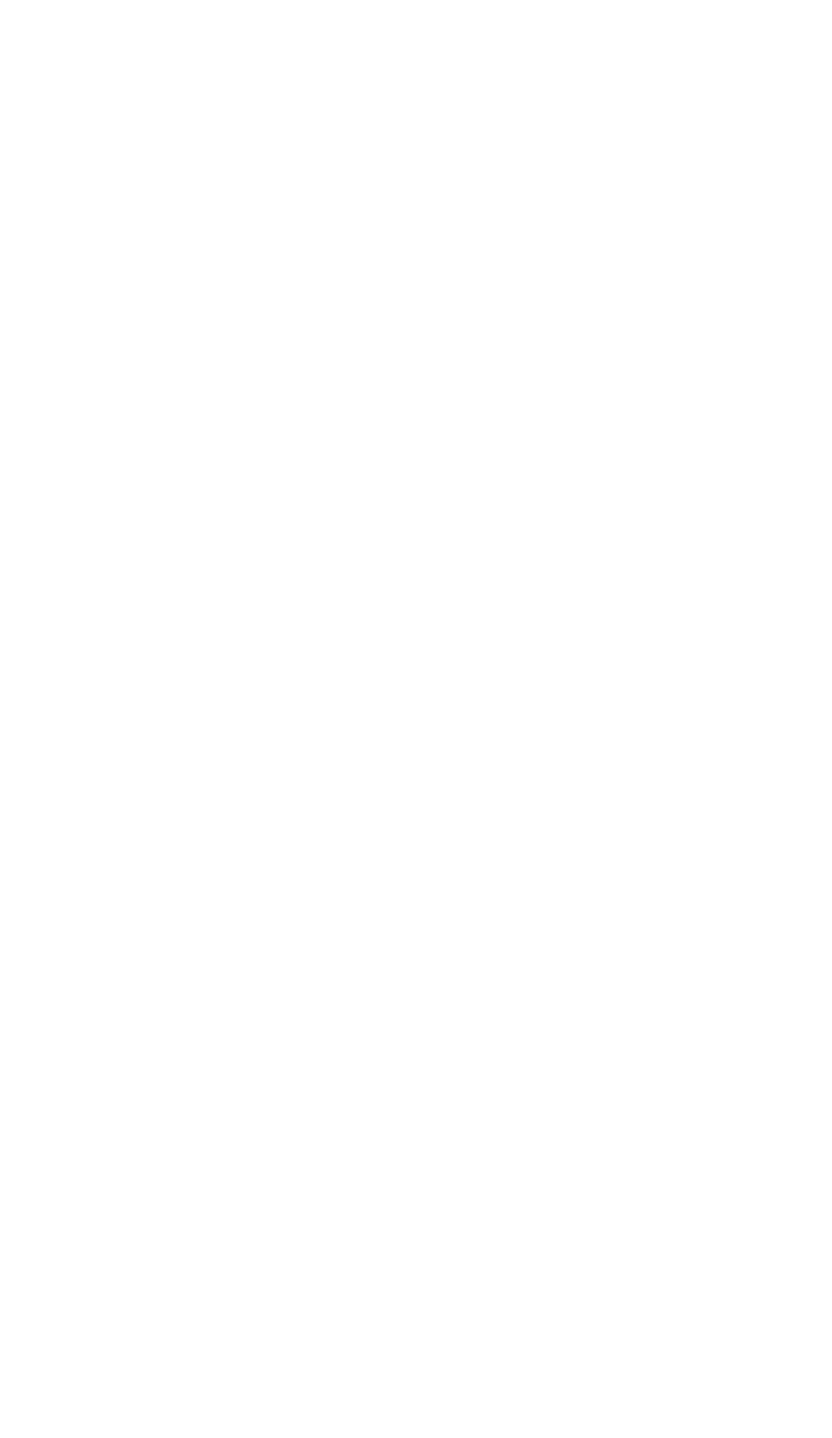
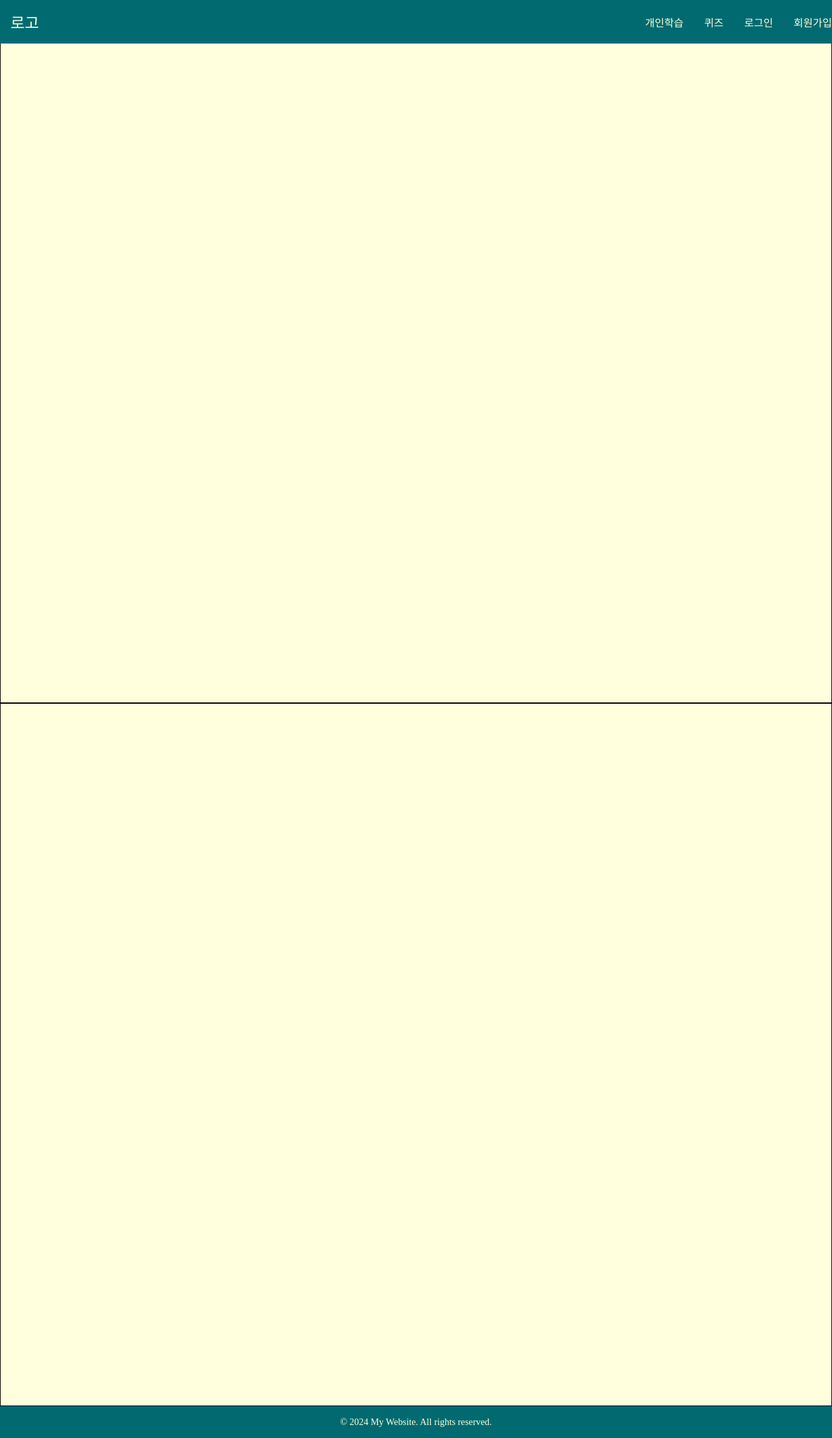
Before and after one commit to purple11-11/HandChatter, a React (Create React App) app in the folder client/: page / in a window 1280 px wide. Shown: the whole page at 65% size. Before the commit the page ends 800 px from the top, so only its background shows below. Built offline with nearby package versions, Linux system fonts and the light colour scheme.

Commit message:
feat: [FE] Main페이지 구성 및 Scss file 생성, router 형식 변환 완료

```diff
--- a/client/package.json
+++ b/client/package.json
@@ -13,6 +13,7 @@
     "@types/react-redux": "^7.1.33",
     "react": "^18.2.0",
     "react-dom": "^18.2.0",
+    "react-router-dom": "^6.23.0",
     "react-scripts": "5.0.1",
     "sass": "^1.75.0",
     "socket.io-client": "^4.7.5",
--- a/client/src/App.tsx
+++ b/client/src/App.tsx
@@ -1,10 +1,21 @@
 import React from "react";
+import { BrowserRouter as Router, Routes, Route } from "react-router-dom";
+import Main from "./pages/Main";
+// import Login from "./pages/Login";
+// import SignUp from "./pages/SignUp";
+// import PersonalLearning from "./pages/PersonalLearning";
+// import Quiz from "./pages/Quiz";
+import "./styles/index.scss";
 
 function App() {
     return (
-        <>
-            <h1></h1>
-        </>
+        <Routes>
+            <Route path="/" element={<Main />} />
+            {/* <Route path="/login" element={<Login />} /> */}
+            {/* <Route path="/signup" element={<SignUp />} /> */}
+            {/* <Route path="/personal-learning" element={<PersonalLearning />} /> */}
+            {/* <Route path="/quiz" element={<Quiz />} /> */}
+        </Routes>
     );
 }
 
--- /dev/null
+++ b/client/src/components/Footer.tsx
@@ -0,0 +1,11 @@
+export default function Footer() {
+    return (
+        <footer className="footer">
+            <div className="container">
+                <div className="footer-content">
+                    <p>© 2024 My Website. All rights reserved.</p>
+                </div>
+            </div>
+        </footer>
+    );
+}
--- /dev/null
+++ b/client/src/components/Header.tsx
@@ -0,0 +1,26 @@
+import React from "react";
+import { Link } from "react-router-dom";
+
+export default function Header() {
+    return (
+        <header className="header">
+            <div className="logo">로고</div>
+            <nav className="menu">
+                <ul>
+                    <li>
+                        <Link to="/personal-learning">개인학습</Link>
+                    </li>
+                    <li>
+                        <Link to="/quiz">퀴즈</Link>
+                    </li>
+                    <li>
+                        <Link to="/login">로그인</Link>
+                    </li>
+                    <li>
+                        <Link to="/signup">회원가입</Link>
+                    </li>
+                </ul>
+            </nav>
+        </header>
+    );
+}
--- a/client/src/index.tsx
+++ b/client/src/index.tsx
@@ -1,10 +1,13 @@
 import React from "react";
 import ReactDOM from "react-dom/client";
 import App from "./App";
+import { BrowserRouter } from "react-router-dom";
 
 const root = ReactDOM.createRoot(document.getElementById("root") as HTMLElement);
 root.render(
     <>
-        <App />
+        <BrowserRouter>
+            <App />
+        </BrowserRouter>
     </>
 );
--- /dev/null
+++ b/client/src/pages/Main.tsx
@@ -0,0 +1,12 @@
+import Header from "../components/Header";
+import Footer from "../components/Footer";
+export default function Main() {
+    return (
+        <>
+            <Header />
+            <section></section>
+            <section></section>
+            <Footer />
+        </>
+    );
+}
--- /dev/null
+++ b/client/src/styles/index.scss
@@ -0,0 +1,66 @@
+body {
+    margin: 0;
+    padding: 0;
+}
+
+// Header
+.header {
+    position: fixed;
+    top: 0;
+    width: 100%;
+    display: flex;
+    justify-content: space-between;
+    align-items: center;
+    padding: 1rem;
+    background-color: #016a70;
+    color: #ffffdd;
+
+    .menu {
+        ul {
+            list-style-type: none;
+            padding: 0;
+            margin: 0;
+
+            li {
+                display: inline;
+                margin: 0 1rem;
+
+                a {
+                    text-decoration: none;
+                    color: #ffffdd;
+                }
+            }
+        }
+    }
+
+    .logo {
+        font-size: 1.5rem;
+    }
+}
+
+// Footer
+.footer {
+    width: 100%;
+    background-color: #016a70;
+    color: #ffffdd;
+    padding: 1rem 0;
+    text-align: center;
+    position: relative;
+
+    .container {
+        max-width: 960px;
+        margin: 0 auto;
+    }
+
+    p {
+        margin: 0;
+        font-size: 0.9rem;
+    }
+}
+
+// main
+section {
+    height: 1080px;
+    background-color: #ffffdd;
+    border: 1px solid black;
+}
```
Also changed, not shown: client/src/components/Sidebar.tsx (added, +7 -0 lines), client/src/modules/삭제.txt (deleted), client/src/pages/삭제.txt (deleted), 1 other file (tests, documents, lock files or other folders).
